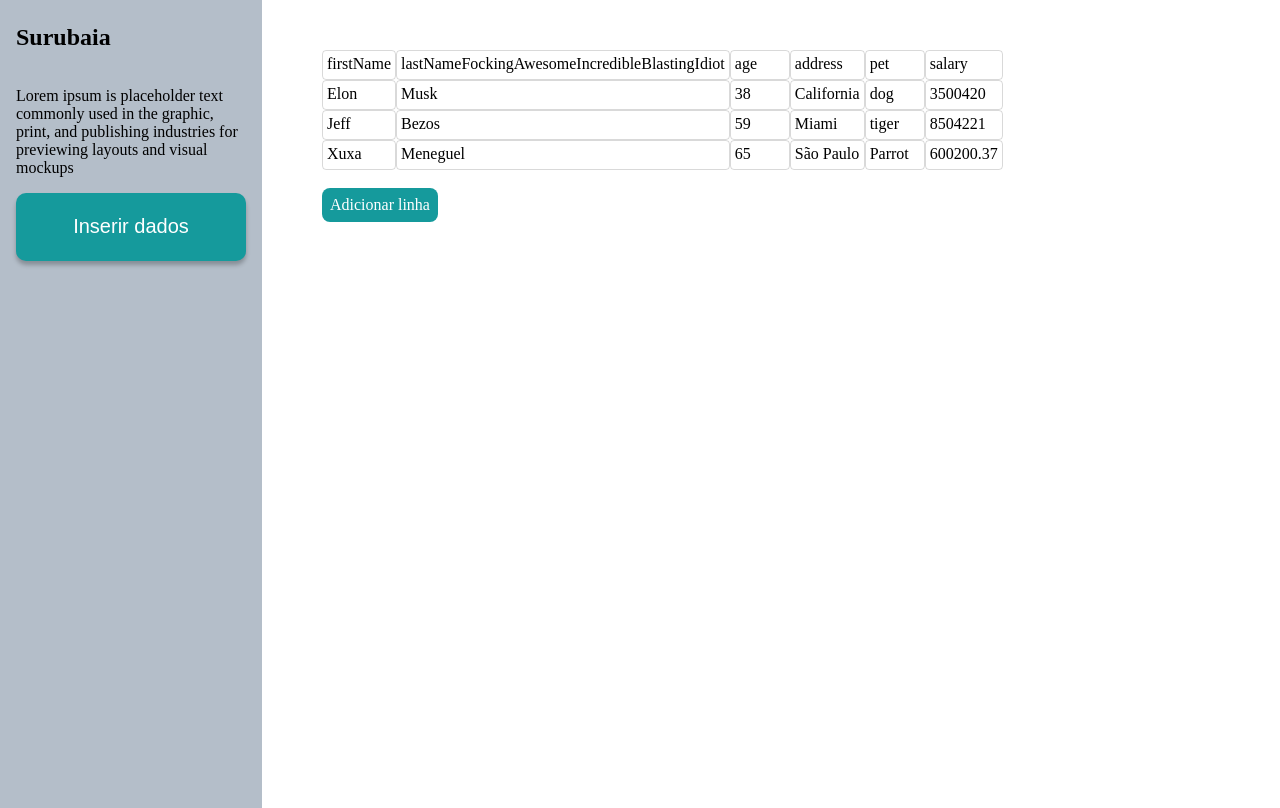
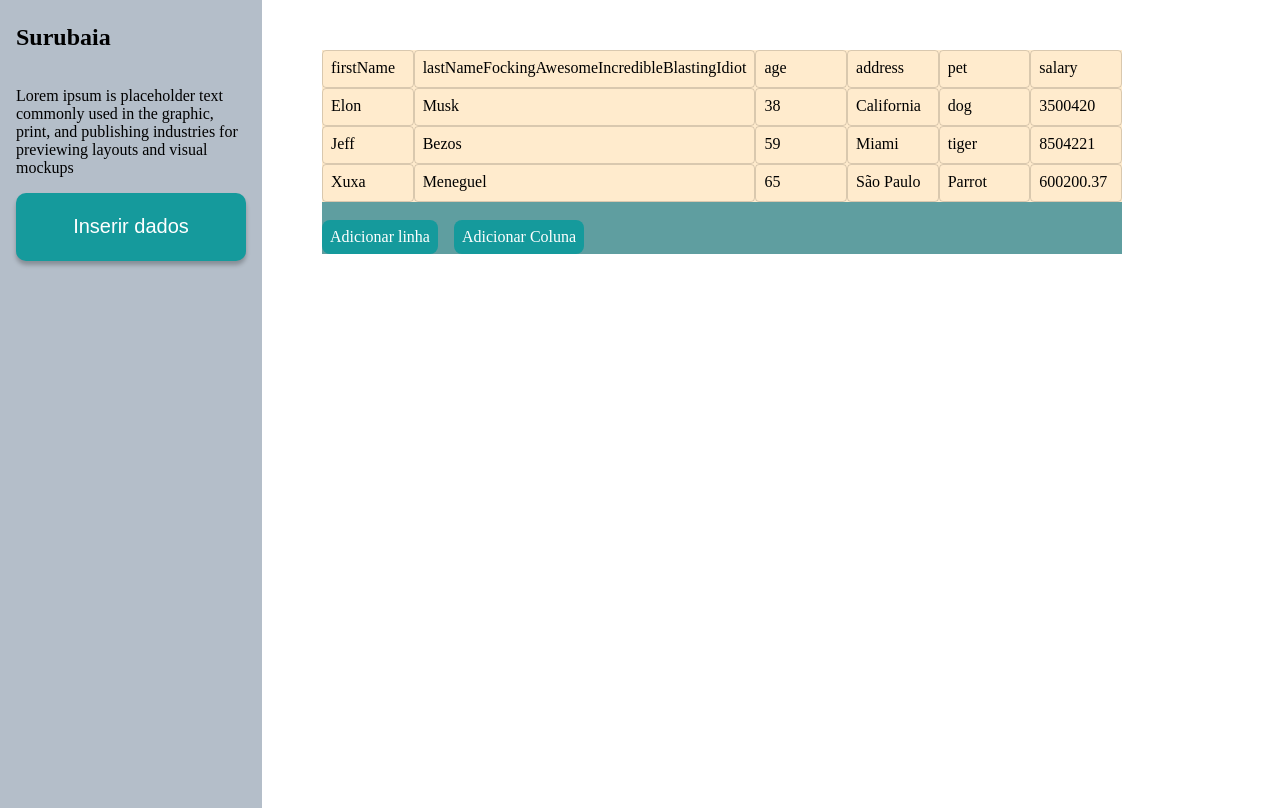
Before and after one commit to VerasNp/UFCCK0235_trab1, a React app in the folder frontend/: page / in a window 1280 px wide. Built offline with nearby package versions, Linux system fonts and the light colour scheme.

Commit message:
datasheet is now scrollable

```diff
--- a/frontend/src/components/atoms/column_cells/styles.css
+++ b/frontend/src/components/atoms/column_cells/styles.css
@@ -1,4 +1,5 @@
 .column-cells {
-	display: flex;
-	flex-direction: column;
+	flex: 1;
+	/* display: flex;
+	flex-direction: column; */
 }
--- a/frontend/src/components/atoms/text_cell/index.tsx
+++ b/frontend/src/components/atoms/text_cell/index.tsx
@@ -106,7 +106,7 @@ export const TextCell: React.FC<TextCellProps> = ({
 					onKeyDown={handleKeyDown}
 				/>
 			) : (
-				<span className="unselectable">{instantTitle}</span>
+				<div className="unselectable">{instantTitle}</div>
 			)}
 		</div>
 	);
--- a/frontend/src/components/atoms/text_cell/styles.css
+++ b/frontend/src/components/atoms/text_cell/styles.css
@@ -1,9 +1,7 @@
 .cell {
-	display: flex;
-	padding: 4px;
-	min-width: 50px;
+	padding: 8px;
 	border-radius: 4px;
-
+	min-width: 30px;
 	height: 20px;
 	border: 1px solid rgba(0, 0, 0, 0.15);
 }
--- a/frontend/src/components/organisms/datasheet/index.tsx
+++ b/frontend/src/components/organisms/datasheet/index.tsx
@@ -1,6 +1,11 @@
 import { ColumnCells } from 'components/atoms/column_cells';
 import { type Cell, TextCell } from 'components/atoms/text_cell';
-import React, { type MutableRefObject, useState, useRef, useEffect } from 'react';
+import React, {
+	type MutableRefObject,
+	useState,
+	useRef,
+	useEffect,
+} from 'react';
 
 import './styles.css';
 
@@ -72,7 +77,10 @@ export const DataSheet: React.FC<Props> = ({ tableDataRef }) => {
 
 	useEffect(() => {
 		const handleClickOutside = (event: MouseEvent): void => {
-			if ((divRef.current != null) && !divRef.current.contains(event.target as Node)) {
+			if (
+				divRef.current != null &&
+				!divRef.current.contains(event.target as Node)
+			) {
 				// User clicked outside the div
 				setTableData(tableUnselected());
 			}
@@ -90,6 +98,19 @@ export const DataSheet: React.FC<Props> = ({ tableDataRef }) => {
 			...columnArray,
 			{ value: '', isSelected: false },
 		]);
+		const newTableData = { ...tableData, grid };
+		tableDataRef.current = newTableData;
+		setTableData(newTableData);
+	};
+
+	const addColumn = (): void => {
+		const len = tableData.grid[0].length;
+		const newColumn: Cell[] = [];
+		for (let i = 0; i < len; i++) {
+			newColumn.push({ value: '', isSelected: false });
+		}
+
+		const grid = [...tableData.grid, newColumn];
 		const newTableData = { ...tableData, grid };
 		tableDataRef.current = newTableData;
 		setTableData(newTableData);
@@ -117,9 +138,19 @@ export const DataSheet: React.FC<Props> = ({ tableDataRef }) => {
 					</ColumnCells>
 				))}
 			</div>
-			<button className="regular-btn" onClick={addRow}>
-				Adicionar linha
-			</button>
+			<div style={{ display: 'flex' }}>
+				<button className="regular-btn" onClick={addRow}>
+					Adicionar linha
+				</button>
+
+				<button
+					className="regular-btn"
+					style={{ marginLeft: 16 }}
+					onClick={addColumn}
+				>
+					Adicionar Coluna
+				</button>
+			</div>
 		</div>
 	);
 };
--- a/frontend/src/components/organisms/datasheet/styles.css
+++ b/frontend/src/components/organisms/datasheet/styles.css
@@ -1,11 +1,21 @@
 .table-container {
+	display: flex;
+	flex-direction: column;
 	margin: 50px 60px;
+	max-width: 800px;
+	max-height: 300px;
+
+	overflow: scroll;
+	overflow-x: scroll;
+
+	background-color: cadetblue;
 }
 
 .table {
 	display: flex;
-	max-height: 300px;
+	width: 100%;
 	margin-bottom: 18px;
+	background-color: blanchedalmond;
 }
 
 .regular-btn {
@@ -17,15 +27,3 @@
 .regular-btn:active {
 	background-color: #159a9cc5;
 }
-/* .icon-btn {
-	padding: 4px;
-	margin-left: 8px;
-	border-radius: 12px;
-}
-
-.icon-btn:hover {
-	background-color: #159a9c;
-}
-.icon-btn:active {
-	background-color: #159a9cc9;
-} */
```
